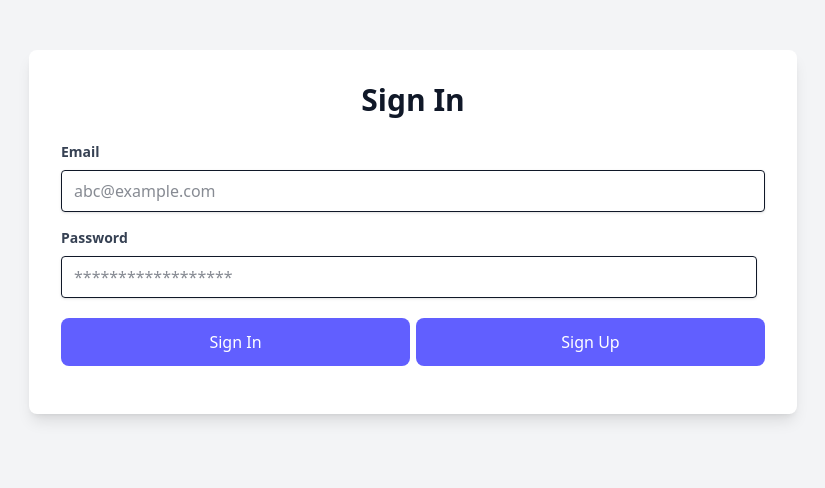
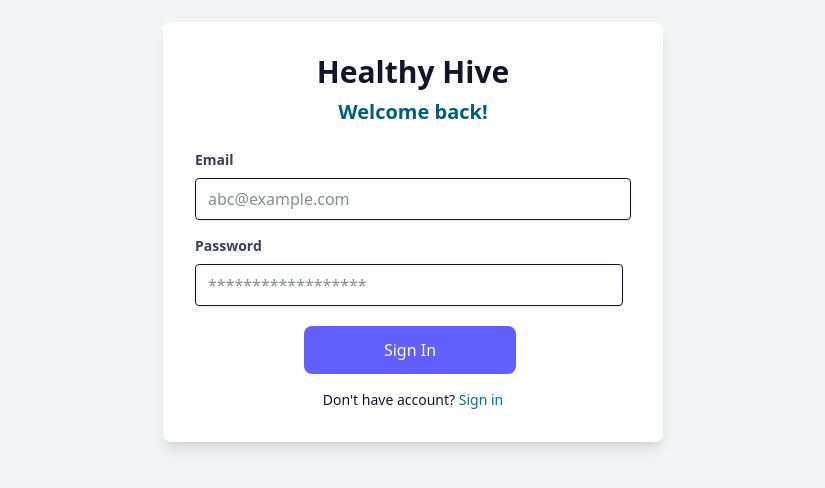
Before and after one commit to Mridul-lucifer/Activity-Monitor, a React (Vite) app in the folder frontend/: page /signin in a window 1280 px wide. Shown: the part 168-656 px from the top of the page, without its empty margins (227-1052 px from the left). Built offline with nearby package versions, Linux system fonts and the light colour scheme.

Commit message:
Improved Log in workflow

```diff
--- a/frontend/src/pages/home/header.jsx
+++ b/frontend/src/pages/home/header.jsx
@@ -39,7 +39,6 @@ export default function Header() {
           {!isToken ?
           (<nav className="flex items-center">
           <Link className="p-1 pl-2 pr-2 bg-black rounded-full ml-2 text-white" to="/signin">Sign In</Link>
-          <Link className="p-1 pl-2 pr-2 bg-black rounded-full ml-2 text-white" to="/signup">Sign Up</Link>
           </nav>):
           (<nav className="flex items-center">
             <button className="p-1 pl-2 pr-2 bg-black rounded-full ml-2 text-white" onClick={handleSignOut}>Sign Out</button>
--- a/frontend/src/pages/signin/signin.jsx
+++ b/frontend/src/pages/signin/signin.jsx
@@ -8,6 +8,7 @@ export const Signin = () => {
   const emailRef = useRef(null);
   const passwordRef = useRef(null);
   const [error, setError] = useState(null);
+  const [isSignUp, setSignUp] = useState(false);
 
   const handleSignIn = async () => {
     const email = emailRef.current.value;
@@ -22,16 +23,20 @@ export const Signin = () => {
         body: JSON.stringify({ email, password }),
       });
 
+      if(!response.ok) {
+        console.log("Error");
+        return;
+      }
+
       const result = await response.json();
-
-      if (response.ok) {
-        console.log("Signin successful:", result);
+      console.log(result);
+      if(result.msg == "Recheck Your Email ID") {
+        setError("Recheck your email id");
+        return;
+      }
 
       localStorage.setItem('auth', result.token);
-        navigate("/challenges"); // Redirect to dashboard or home
-      } else {
-        setError(result.message || "Signin failed. Please try again.");
-      }
+      navigate("/challenges"); // Redirect to dashboard or home
     } catch (error) {
       console.error("Error signing in:", error);
       setError("An error occurred. Please try again later.");
@@ -40,11 +45,12 @@ export const Signin = () => {
 
   return (
     <div className="bg-signupbg min-h-screen bg-gray-100 text-gray-900 flex justify-center items-center backdrop-blur-sm bg-opacity-5">
-      <div className="max-w-screen-md w-full m-5 sm:m-10 bg-white shadow-lg sm:rounded-lg flex flex-col items-center p-8">
-        <h1 className="text-2xl xl:text-3xl font-extrabold text-center">
-          Sign In
-        </h1>
-        {error && <p className="text-red-500 text-sm mt-2">{error}</p>}
+      <div className=" w-1/2 m-5 sm:m-10 md:max-w-[500px] bg-white shadow-lg sm:rounded-lg p-8">
+        <button className="w-full text-center text-2xl xl:text-3xl font-extrabold bg-none" onClick={() => navigate("/")}>
+          Healthy Hive
+        </button>
+        <h2 className="text-center font-bold text-xl mt-2 text-cyan-800">Welcome back!</h2>
+        {error && <p className="text-red-500 text-sm mt-2 text-center">{error}</p>}
 
         <form className="w-full mt-6">
           {/* Email */}
@@ -60,7 +66,7 @@ export const Signin = () => {
               id="email"
               type="text"
               placeholder="abc@example.com"
-              className="w-full px-3 py-2 border rounded shadow focus:outline-none focus:ring-2 focus:ring-indigo-400"
+              className=" px-3 py-2 border w-full rounded shadow focus:outline-none focus:ring-2 focus:ring-indigo-400"
             />
           </div>
 
@@ -82,7 +88,7 @@ export const Signin = () => {
           </div>
 
           {/* Buttons */}
-          <div className="mb-4 flex flex-col md:flex-row md:justify-between">
+          <div className="mb-4 w-1/2 m-auto flex flex-col md:flex-row md:justify-between">
             <button
               type="button"
               className="mt-5 w-full py-3 bg-indigo-500 text-white rounded-lg hover:bg-indigo-600 focus:ring-2 focus:ring-indigo-300 mr-1.5"
@@ -90,14 +96,15 @@ export const Signin = () => {
             >
               Sign In
             </button>
-            <button
+            {/* <button
               type="button"
               className="mt-5 w-full py-3 bg-indigo-500 text-white rounded-lg hover:bg-indigo-600 focus:ring-2 focus:ring-indigo-300"
               onClick={() => navigate("/signup")}
             >
               Sign Up
-            </button>
-          </div>
+            </button> */}
+            </div>
+            <p className="text-center text-sm">Don&apos;t have account? <a href="/signup" className="text-cyan-700">Sign in</a></p>
         </form>
       </div>
     </div>
```
